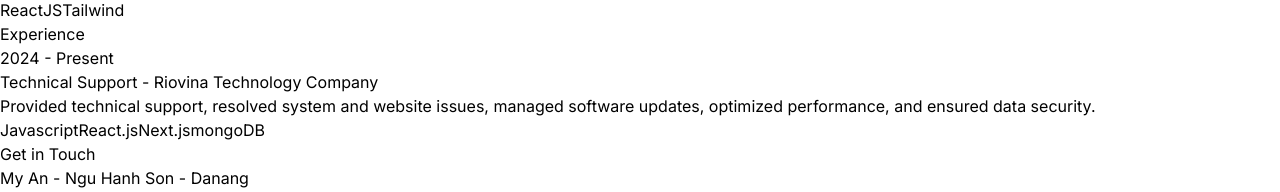
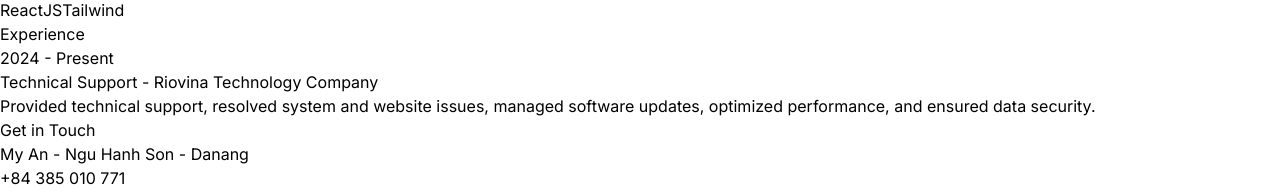
Before and after one commit to geogre-miller/Geogre-s-Portfolio, a React (Vite) app: page / in a window 1280 px wide. Shown: the part 2201-2393 px from the top of the page. Built offline with nearby package versions, Linux system fonts and the light colour scheme.

Commit message:
updated new verison

```diff
--- a/src/components/Experience.jsx
+++ b/src/components/Experience.jsx
@@ -37,14 +37,14 @@ const Experience = () => {
                 </span>
               </h3>
               <p className="mb-4 text-stone-400">{experience.description}</p>
-              {experience.technologies.map((tech, index) => (
+              {/* {experience.technologies.map((tech, index) => (
                 <span
                   className="mr-2 mt-4 rounded bg-stone-900 px-2 py-1 text-sm font-medium text-stone-300"
                   key={index}
                 >
                   {tech}
                 </span>
-              ))}
+              ))} */}
             </motion.div>
           </div>
         ))}
--- a/src/constants/index.js
+++ b/src/constants/index.js
@@ -54,7 +54,7 @@ export const PROJECTS = [
     description:
       "A dynamic and visually captivating website showcasing 3D ceilings and walls products, designed to revolutionize interior design presentation. The platform combines sleek animations with an intuitive UI/UX to leave a lasting impression.",
     technologies: ["ReactJS", "Tailwind", "Supabase"],
-    // link: "https://virtual-tools.vercel.app/",
+    link: "https://vina-cen.vercel.app/",
   },
   {
     title: "IT Jobs Platform - TechHire",
```
